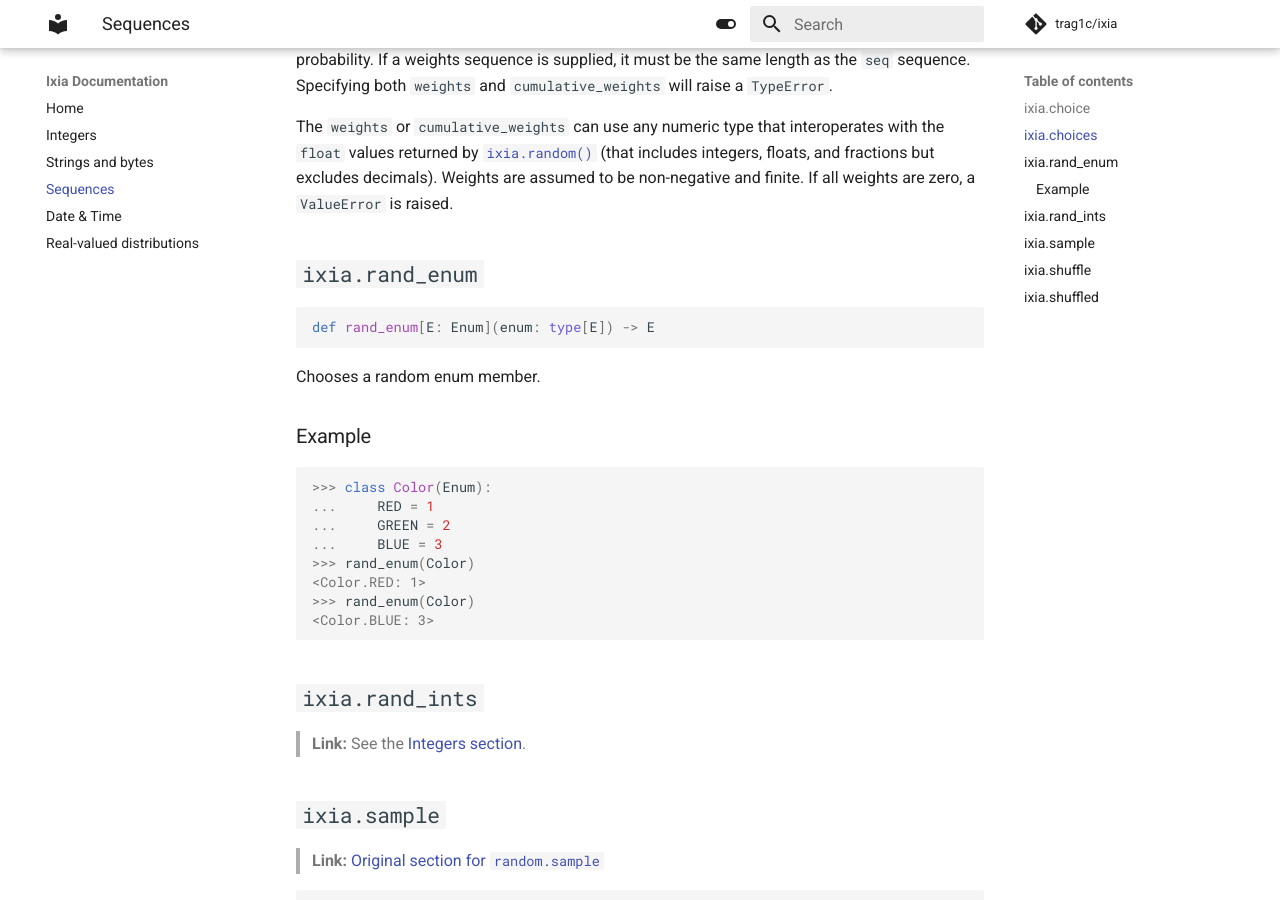
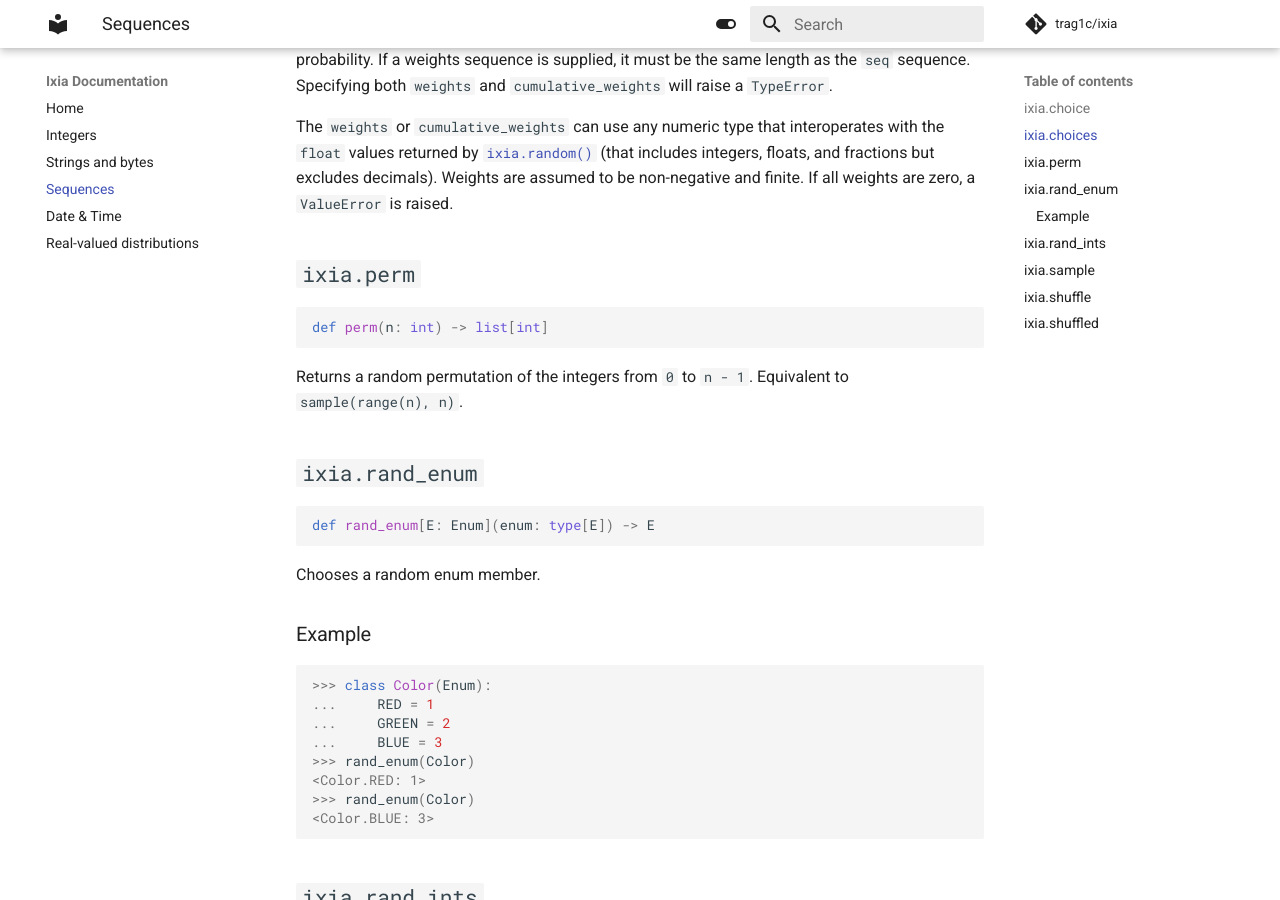
Before and after one commit to trag1c/ixia, an MkDocs documentation site: the page built from docs/sequences.md, in a window 1280 px wide and 900 px high, scrolled down 1076 px. Built offline with MkDocs 1.6.1 and Material for MkDocs 9.7.7, drawn with Linux system fonts in a browser that asks for light colours; comment, search, counter and statistics services are not loaded; the version menu is left out.

Commit message:
docs: add `ixia.perm`

````diff
--- a/docs/sequences.md
+++ b/docs/sequences.md
@@ -55,6 +55,16 @@ The `weights` or `cumulative_weights` can use any numeric type that
 interoperates with the `float` values returned by [`ixia.random()`](distributions.md#ixiarandom) (that
 includes integers, floats, and fractions but excludes decimals). Weights are
 assumed to be non-negative and finite. If all weights are zero, a `ValueError` is raised.
+
+
+## `ixia.perm`
+
+```py
+def perm(n: int) -> list[int]
+```
+
+Returns a random permutation of the integers from `0` to `n - 1`. Equivalent to
+`sample(range(n), n)`.
 
 
 ## `ixia.rand_enum`
````
